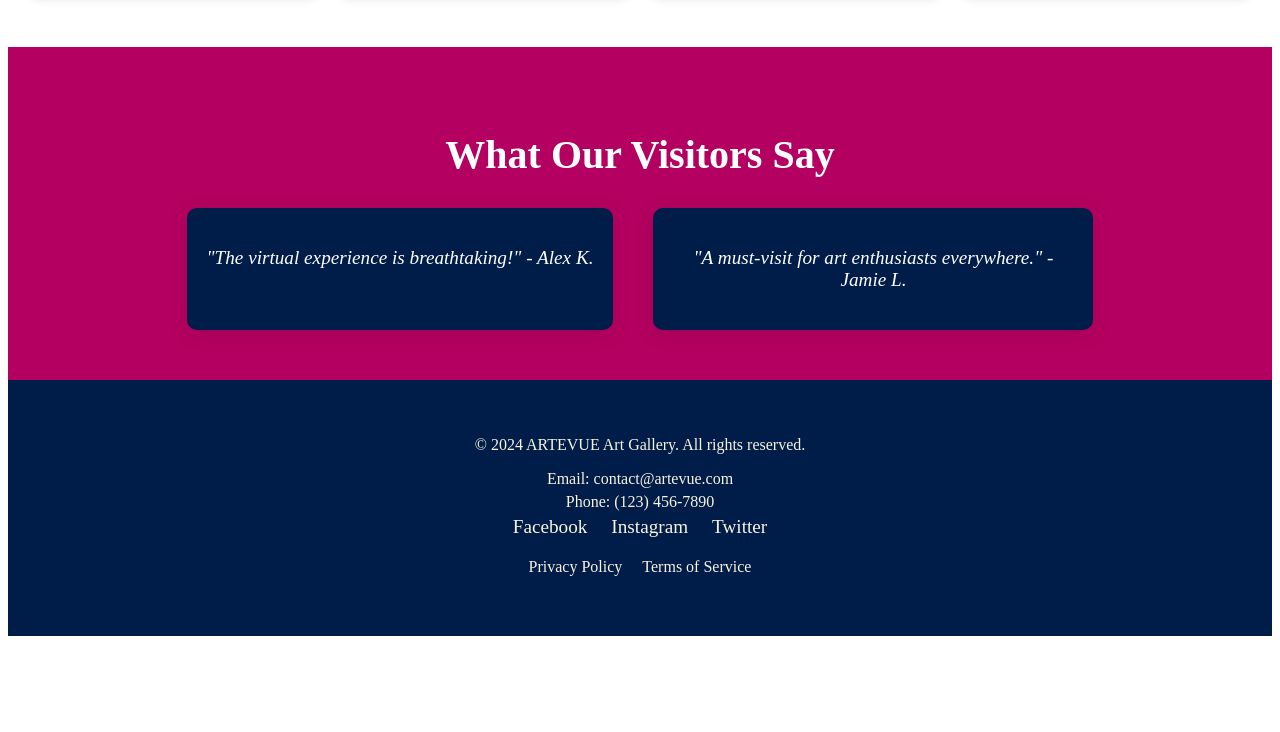
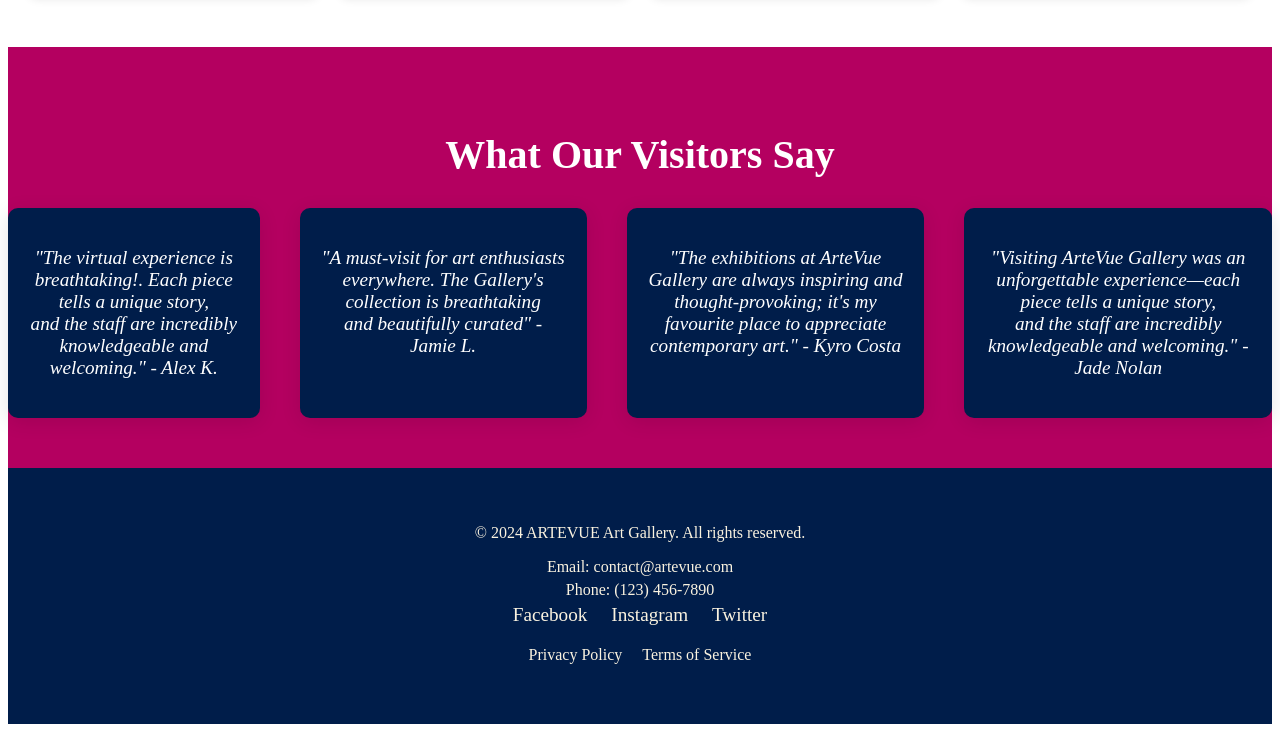
Before and after one commit to Poppyland937/Art-Gallery, a plain HTML site: page virtual.html in a window 1280 px wide. Shown: the part 2626-3358 px from the top of the page. Before the commit the page ends 3270 px from the top, so only its background shows below. Drawn offline with Linux system fonts and the light colour scheme.

Commit message:
Update virtual.html
updated testimonials

```diff
--- a/virtual.html
+++ b/virtual.html
@@ -139,12 +139,34 @@
       <h2>What Our Visitors Say</h2>
       <div class="testimonial-carousel">
         <div class="testimonial">
-          <p>"The virtual experience is breathtaking!" - Alex K.</p>
+          <p>
+            "The virtual experience is breathtaking!. Each piece tells a unique
+            story,<br />
+            and the staff are incredibly knowledgeable and welcoming." - Alex K.
+          </p>
         </div>
         <div class="testimonial">
-          <p>"A must-visit for art enthusiasts everywhere." - Jamie L.</p>
+          <p>
+            "A must-visit for art enthusiasts everywhere. The Gallery's
+            collection is breathtaking<br />
+            and beautifully curated" - Jamie L.
+          </p>
         </div>
-        <!-- Add more testimonials as needed -->
+        <div class="testimonial">
+          <p>
+            "The exhibitions at ArteVue Gallery are always inspiring and
+            thought-provoking; it's my<br />
+            favourite place to appreciate contemporary art." - Kyro Costa
+          </p>
+        </div>
+        <div class="testimonial">
+          <p>
+            "Visiting ArteVue Gallery was an unforgettable experience—each piece
+            tells a unique story,<br />
+            and the staff are incredibly knowledgeable and welcoming." - Jade
+            Nolan
+          </p>
+        </div>
       </div>
     </section>
 
```
